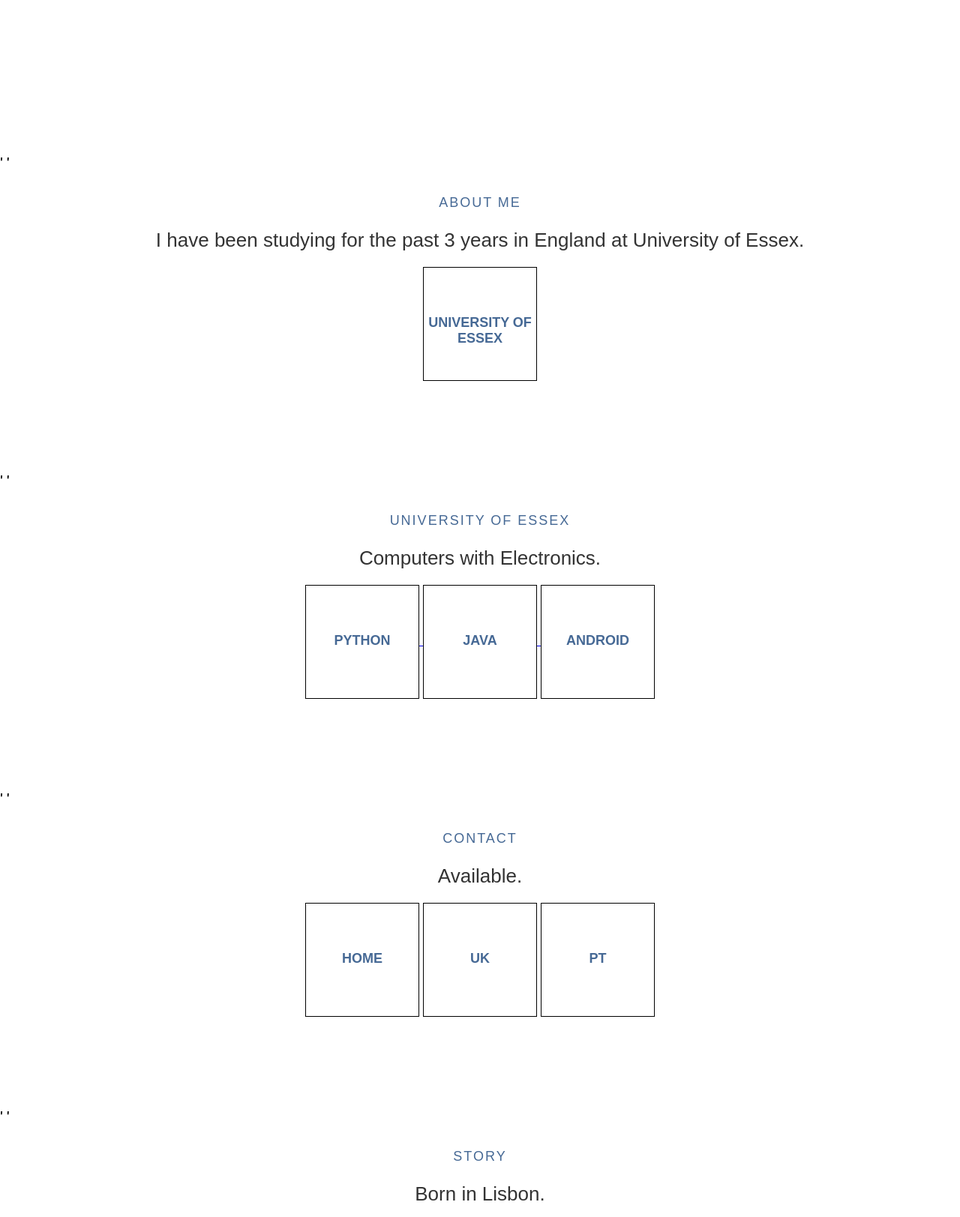
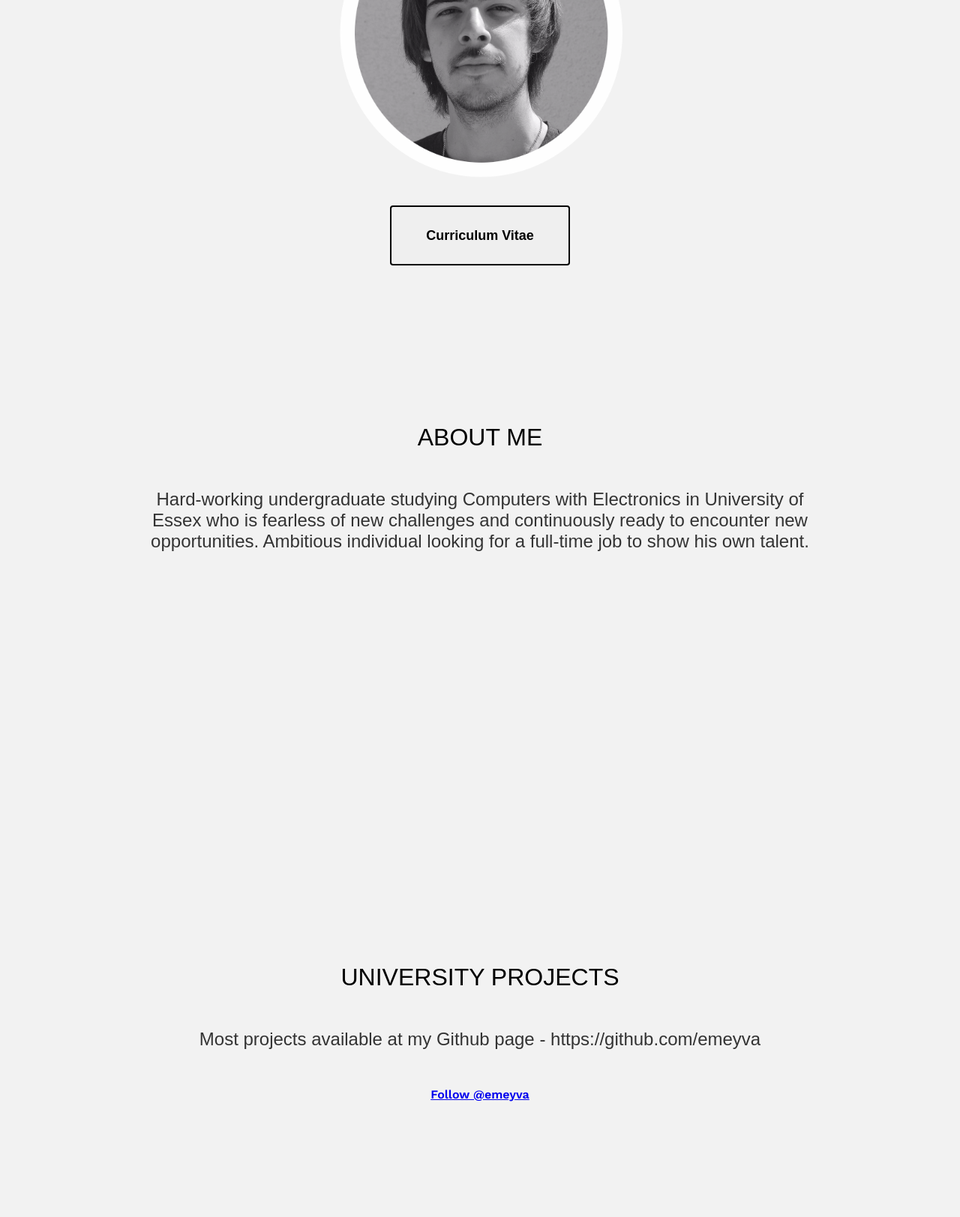
Before and after one commit to emeyva/personal-website, a website: page index.html in a window 1280 px wide. Shown: the part 275-1898 px from the top of the page at 75% size. Drawn offline with nearby package versions, Linux system fonts and the light colour scheme.

Commit message:
new changes

```diff
--- a/index.html
+++ b/index.html
@@ -16,116 +16,56 @@
       <nav>
         <ul class="menu">
           <li><a href="#home">Home</a></li>
-          <li><a href="#question1">About me</a></li>
-          <li><a href="#question2">University</a></li>
-          <li><a href="#question3">Contact</a></li>
-          <li><a href="#question4">Story</a></li>
-          <li><a href="#question5">Social</a></li>
+          <li><a href="#aboutme">About me</a></li>
+          <li><a href="#uni">University</a></li>
+          <li><a href="#contact">Contact</a></li>
         </ul>
       </nav>
 
   </header>
-    <span class="anchor" id="home"></span>
+    <span class="anchor" id="home">
     <div class="welcome" >
-      <h1>Eurico Mey Vaz Santos Pinto</h1>
-      <p>PERSONAL WEBSITE</p>
+      <img src="profile_pic.png" alt="Profile Picture" style="width:400px;height:400px;">
+
       <div class="btn">
-        <a href="./cv_test.png" target="_blank">
+        <a href="https://www.slideshare.net/slideshow/embed_code/key/4amLoiAbTPrNrF" target="_blank">
         <button type="button" name="CV"><strong>Curriculum Vitae</strong></button>
         </a>
       </div>
+    </div>
+    </span>
+    <span class="anchor" id="aboutme">
+    <div class="welcome" >
+      <h1>About me</h1>
+      <h2>Hard-working undergraduate studying Computers with Electronics in University of Essex who is fearless of new challenges and continuously ready to encounter new opportunities. Ambitious individual looking for a full-time job to show his own talent.</h2>
+    </div>
+    </span>
+    <span class="anchor" id="uni">
+    <div class="welcome" >
+      <h1>University Projects</h1>
+      <h2>Most projects available at my Github page - https://github.com/emeyva</h2>
+      <!-- Place this tag where you want the button to render. -->
+<a class="github-button" href="https://github.com/emeyva" data-size="large" aria-label="Follow @emeyva on GitHub">Follow @emeyva</a>
+    </div>
+    </span>
+    <span class="anchor" id="contact">
+    <div class="welcome" >
+      <h1>Contact</h1>
+      <h2>+939626990</h2>
+      <h2>eurico.mey@gmail.com</h2>
+      <h2>Oeiras</h2>
 
     </div>
-    <span class="anchor" id="question1">' ' </span>
-    <div class="question" >
-      <h4>About me</h4>
-      <h2>I have been studying for the past 3 years in England at University of Essex.</h2>
-
-      <a href="https://www.essex.ac.uk" target="_blank">
-        <div class="answer">
-
-          <h3>University of Essex</h3>
-
-        </div>
-      </a>
-    </div>
-
-    <span class="anchor" id="question2">' '</span>
-    <div class="question" >
-      <h4>University of Essex</h4>
-      <h2>Computers with Electronics.</h2>
-
-      <a href="https://www.python.org" target="_blank">
-        <div class="answer">
-          <h3>Python</h3>
-        </div>
-      </a>
-
-      <a href="https://www.java.com" target="_blank">
-        <div class="answer">
-          <h3>Java</h3>
-        </div>
-      </a>
-
-      <a href="https://developers.google.com/android/" target="_blank">
-        <div class="answer">
-          <h3>Android</h3>
-        </div>
-      </a>
-    </div>
-
-    <span class="anchor" id="question3">' '</span>
-    <div class="question">
-      <h4>Contact</h4>
-      <h2>Available.</h2>
-
-      <div class="answer">
-        <h3>Home</h3>
-      </div>
-
-      <div class="answer">
-        <h3>UK</h3>
-      </div>
-
-      <div class="answer">
-        <h3>PT</h3>
-      </div>
-    </div>
-    <span class="anchor" id="question4">' '</span>
-    <div class="question" >
-      <h4>Story</h4>
-      <h2>Born in Lisbon.</h2>
-    </div>
-    <span class="anchor" id="question5">' '</span>
-    <div class="question" >
-      <h4>Social</h4>
-      <h2>Follow my work.</h2>
-
-        <a href="https://www.linkedin.com/in/emeyva/" target="_blank">
-          <div class="answer">
-            <h3>LinkedIn</h3>
-          </div>
-        </a>
-        <a href="https://www.facebook.com/eurico.pinto.75" target="_blank">
-          <div class="answer">
-            <h3>Facebook</h3>
-          </div>
-        </a>
-        <a href="https://www.instagram.com/eurico.mey.vaz/" target="_blank">
-          <div class="answer">
-            <h3>Instagram</h3>
-          </div>
-        </a>
-      </div>
+    </span>
   <script src="./jquery-1.10.2.min.js"></script>
   <script src="./jquery.localScroll.js"></script>
   <script src="./jquery.scrollTo.js"></script>
   <script src="./main.js"></script>
+  <!-- Place this tag in your head or just before your close body tag. -->
+  <script async defer src="https://buttons.github.io/buttons.js"></script>
 </div>
 </body>
   <footer>
-    <a href="https://www.facebook.com/eurico.pinto.75" target="_blank" class="fa fa-facebook"></a>
-    <a href="https://www.linkedin.com/in/emeyva/" target="_blank" class="fa fa-linkedin"></a>
-    <a href="https://www.instagram.com/eurico.mey.vaz/" target="_blank" class="fa fa-instagram"></a>
+    <h5>all rights reserved</h5>
   </footer>
 </html>
--- a/styles.css
+++ b/styles.css
@@ -2,9 +2,8 @@
 @import url('https://fonts.googleapis.com/css?family=Work+Sans:400,600');
 body {
 	margin: 0;
-	background-image:
-			url(./image_1.jpg);
-
+	weight: 2000px;
+	background-color: #F2F2F2;
 	background-position: top;
 	background-repeat: repeat;
 	background-size: 100%;
@@ -12,14 +11,13 @@
 	font-weight: 800;
 }
 
-
 header {
-
-  background: #55d6aa;
-
+  background: #111;
 	text-align: center;
   width: 100%;
-  z-index: 2;
+  z-index: 3;
+	position: fixed;
+	top: 0;
 }
 
 header::after {
@@ -27,46 +25,35 @@
   clear: both;
 }
 
-button {
-	position: absolute;
-	top: 50%;
-	left: 50%;
-	transform: translate(-50%, -50%);
+img{
+	width: 100%;
+	height: 100%;
+	opacity: 0.9;
+  filter: alpha(opacity=90);
+	right: 50px;
 }
 
 button {
-	background: none;
-	color: #FFF;
+	position: static;
+  top: 50%;
+	left: 50%
+	color: #000;
 	width: 240px;
 	height: 80px;
-	border: 2px solid #FFF;
+	border: 2px solid #000;
 	font-size: 18px;
 	border-radius: 4px;
 	transition: .6s;
 	overflow: hidden;
+	margin-top: 25px;
 }
 
-button:focus{
-	outline: none;
-}
-button:before{
-	content: '';
-	display: block;
-	position: absolute;
-	background: #FFF;
-	width: 60px;
-	height: 100%;
-	left: 0;
-	top: 0;
-	opacity: .5s;
-	filter: blur(30px);
-	transform: translateX(-130px) skewX(-15deg);
-}
+
 button:after{
 	content: '';
 	display: block;
 	position: absolute;
-	background: #55d6aa;
+	background: #000;
 	width: 30px;
 	height: 100%;
 	left: 30px;
@@ -76,20 +63,13 @@
 	transform: translate(-100px) scaleX(-15deg);
 }
 button:hover{
-	background: #55d6aa;
+	background: #000;
 	color: #FFF;
 	cursor: pointer;
+	border: 3px solid #FFF;
 }
-button:hover:before{
-	transform: translateX(300px) skewX(-15deg);
-	opacity: .6;
-	transition: .7s;
-}
-button:hover:after{
-	transform: translateX(300px) skewX(-15deg);
-	opacity: 1;
-	transition: .7s;
-}
+
+
 
 nav ul {
   margin: 0;
@@ -107,7 +87,7 @@
 }
 
 nav a {
-  color: #444;
+  color: #000;
   text-decoration: none;
   text-transform: uppercase;
   font-size: 14px;
@@ -155,15 +135,15 @@
   text-decoration: none;
 }
 ul a:hover{
-	color: black;
+	color: #FFF;
 }
 
 li:hover {
-
+	color: #FFF;
 }
 
 h1 {
-  color: #FFF;
+  color: #000;
   font-family: 'Oswald', sans-serif;
   font-size: 32px;
   font-weight: 300;
@@ -173,9 +153,9 @@
 h2 {
   color: #333;
   font-family: 'Varela Round', sans-serif;
-  font-size: 26px;
+  font-size: 24px;
   font-weight: 100;
-  margin: 0 auto 20px auto;
+  margin: 50px 200px 50px 200px;
 }
 
 h3 {
@@ -206,22 +186,23 @@
 
 footer {
 	padding: 20px 0;
-  background-color: #55d6aa;
+  background-color: #111;
   text-align: center;
-  height: 60px;
+  height: 70px;
 
 }
 .anchor{
-	position: fixed;
-  height: 300px;
+  height: 5px;
+}
+h5{
+	color: #FFFFFF
 }
 
 
 .welcome {
-  box-sizing: border-box;
   text-align: center;
   width: 100%;
-  height: 300px;
+  height: 600px;
   margin-top: 120px;
 }
 
```
Also changed, not shown: profile_pic.png (added), 2 other files.
